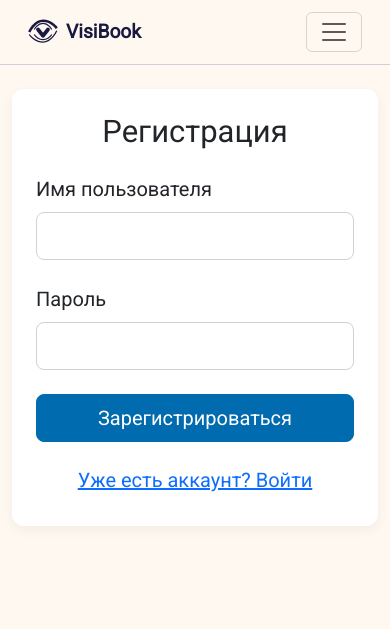
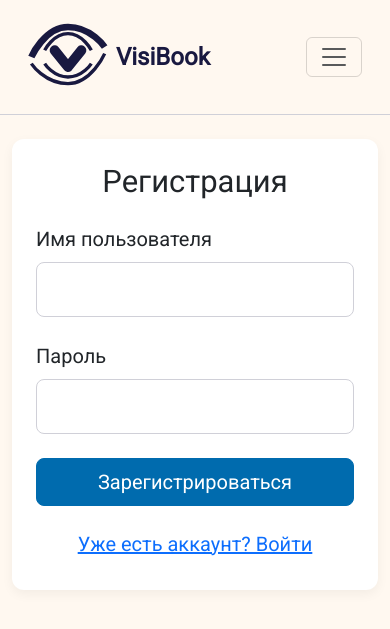
Before and after one commit to Dolgi-Mari/DiplomaProject, a Flask app: page /register in a window 390 px wide. Shown: the top 629 px of the page. Run offline with Flask 3, Linux system fonts and the light colour scheme.

Commit message:
Почищен код форм реги. Баг остался с шрифтом

```diff
--- a/templates/base.html
+++ b/templates/base.html
@@ -125,6 +125,8 @@
             border: 1px solid var(--border-light);
             border-radius: 8px;
             color: var(--text-dark);
+            font-size: 1.2rem;
+            padding: 0.75rem 1rem;
         }
         .form-control:focus, .form-select:focus {
             border-color: var(--accent);
@@ -134,16 +136,10 @@
             background-color: var(--accent);
             border-color: var(--accent);
         }
-        .form-control-lg {
-            font-size: 1.25rem; /* 20px */
-            line-height: 1.5;
-        }
-        input.form-control-lg {
-            font-size: 1.25rem;
-        }
 
         /* Ползунки (range) */
         input[type="range"] {
+            appearance: none;
             -webkit-appearance: none;
             width: 100%;
             height: 4px;
@@ -210,15 +206,6 @@
             box-shadow: 0 4px 12px rgba(0,0,0,0.05);
         }
 
-        /* Адаптивность */
-        @media (max-width: 768px) {
-            .navbar-brand {
-                font-size: 1.2rem;
-            }
-            .navbar-brand img {
-                height: 30px;
-            }
-        }
     </style>
 </head>
 <body {% block body_attributes %}{% endblock %}>
--- a/templates/login.html
+++ b/templates/login.html
@@ -12,11 +12,11 @@
                     {% endif %}
                     <div class="mb-4">
                         <label for="username" class="form-label form-label-lg fs-5">Имя пользователя</label>
-                        <input type="text" class="form-control " id="username" name="username" required>
+                        <input type="text" class="form-control" id="username" name="username" required>
                     </div>
                     <div class="mb-4">
                         <label for="password" class="form-label form-label-lg fs-5">Пароль</label>
-                        <input type="password" class="form-control " id="password" name="password" required>
+                        <input type="password" class="form-control" id="password" name="password" required>
                     </div>
                     <button type="submit" class="btn btn-primary btn-lg w-100 py-2">Войти</button>
                     <a href="/register" class="btn btn-link w-100 text-center mt-3 fs-5">Нет аккаунта? Зарегистрируйтесь</a>
--- a/templates/register.html
+++ b/templates/register.html
@@ -9,11 +9,11 @@
                 <form method="POST" action="/register">
                     <div class="mb-4">
                         <label for="username" class="form-label form-label-lg fs-5">Имя пользователя</label>
-                        <input type="text" class="form-control form-control-lg" id="username" name="username" required>
+                        <input type="text" class="form-control" id="username" name="username" required>
                     </div>
                     <div class="mb-4">
                         <label for="password" class="form-label form-label-lg fs-5">Пароль</label>
-                        <input type="password" class="form-control form-control-lg" id="password" name="password" required>
+                        <input type="password" class="form-control" id="password" name="password" required>
                     </div>
                     <button type="submit" class="btn btn-primary btn-lg w-100 py-2">Зарегистрироваться</button>
                     <a href="/login" class="btn btn-link w-100 text-center mt-3 fs-5">Уже есть аккаунт? Войти</a>
```
